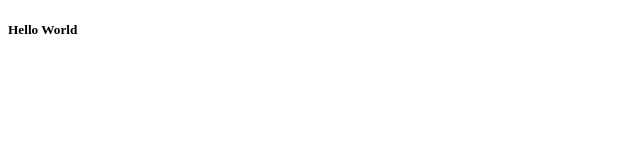
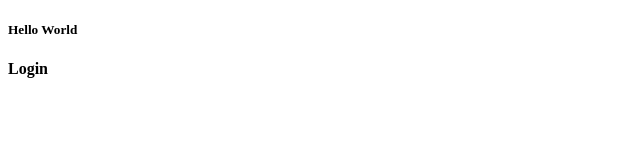
Before and after one commit to jicksonjose/Test-Repositry, a plain HTML site: page index.html in a window 1280 px wide. Shown: the full height of the page, 0-640 px from the left. Drawn offline with Linux system fonts and the light colour scheme.

Commit message:
login screen complete

```diff
--- a/index.html
+++ b/index.html
@@ -9,5 +9,13 @@
 
     <h5>Hello World</h5>
 
+    <div class="container">
+        <div class="row">
+            <div class="col col-12 col-sm6">
+                <h4>Login</h4>
+            </div>
+        </div>
+    </div>
+
 </body>
 </html>
```
